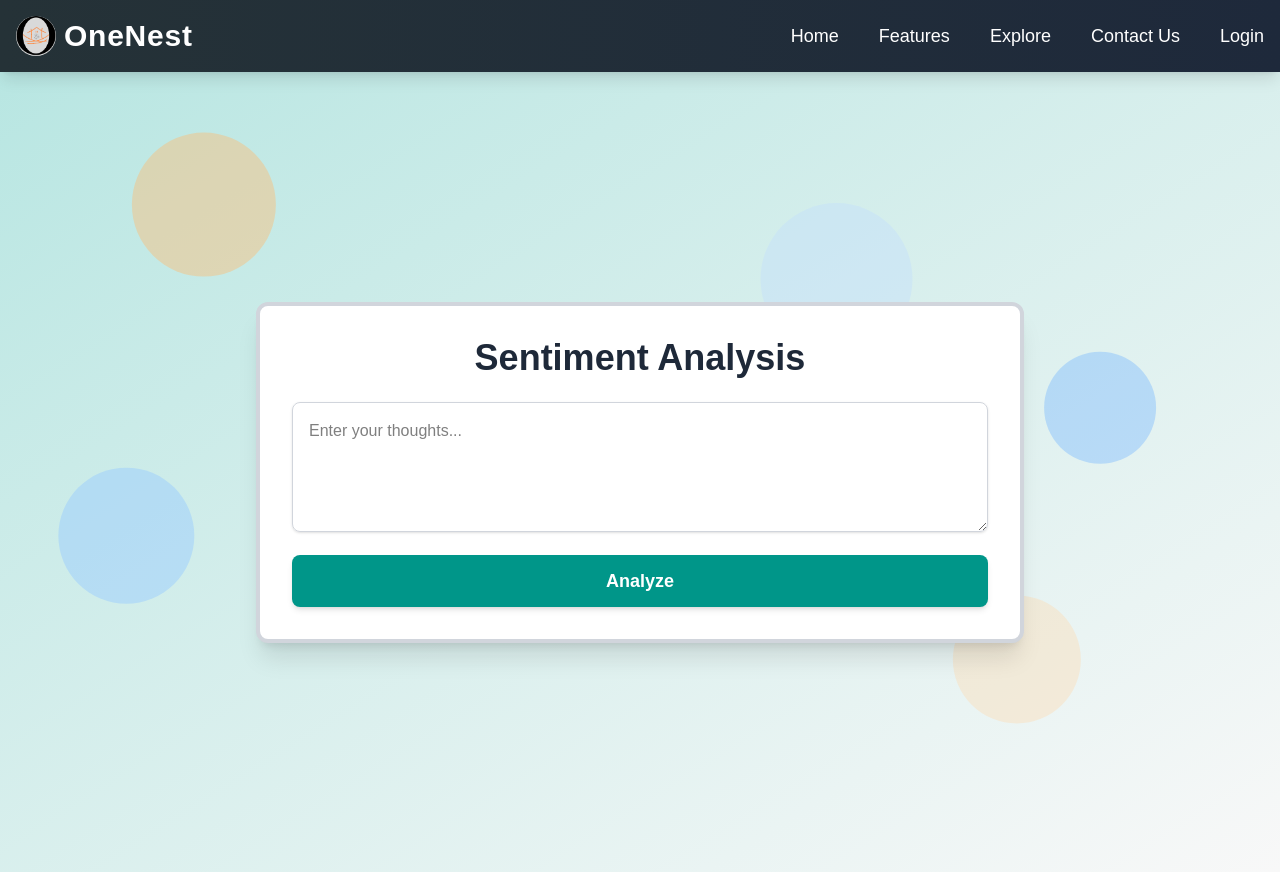
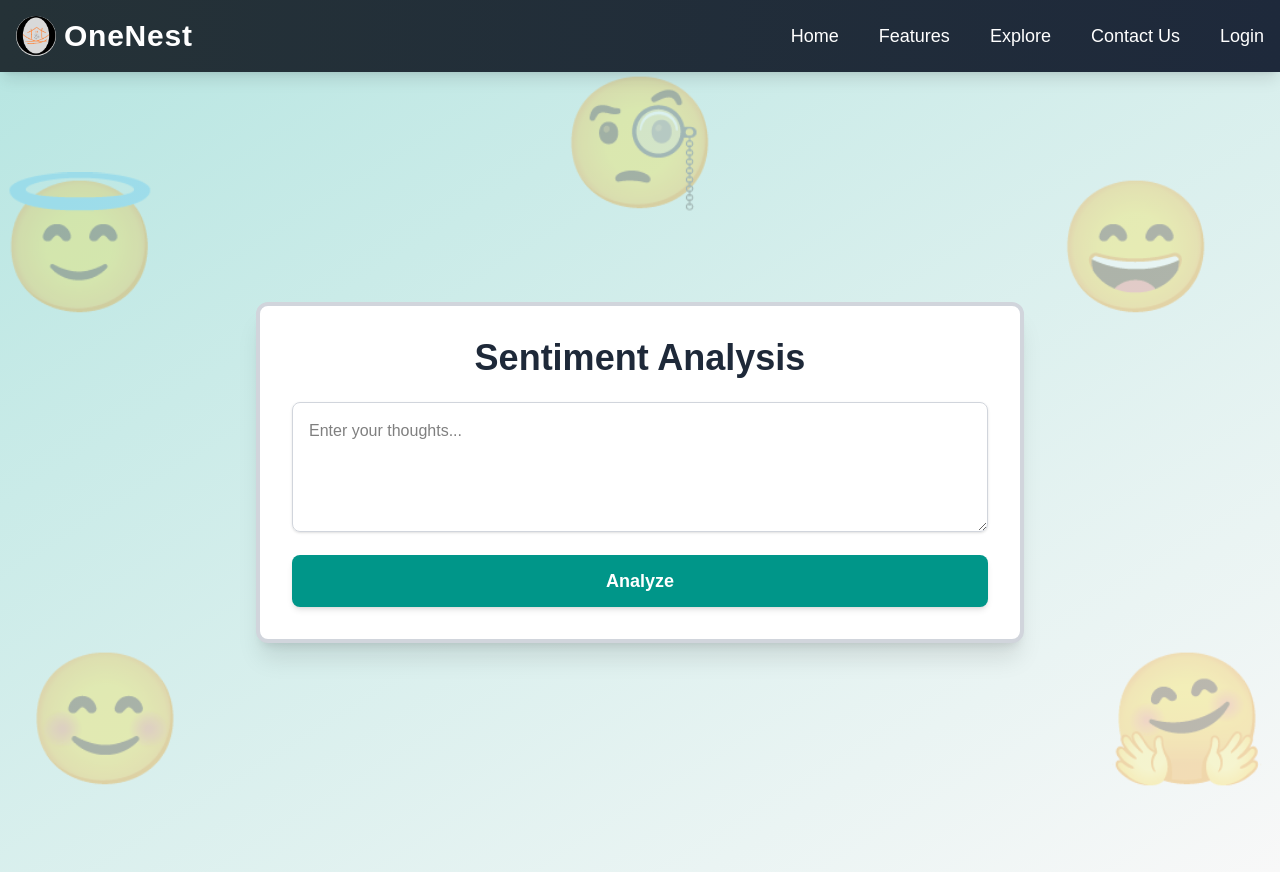
Before and after one commit to arorarish245/OneNest, a Next.js app in the folder frontend/: page /sentiment in a window 1280 px wide. Built offline with nearby package versions, Linux system fonts and the light colour scheme.

Commit message:
Change floating emojis based on sentiment analysis result

```diff
--- a/frontend/src/app/sentiment/page.tsx
+++ b/frontend/src/app/sentiment/page.tsx
@@ -28,11 +28,14 @@ export default function SentimentPage() {
     setAnalysis(null);
 
     try {
-      const response = await fetch("http://localhost:8000/api/sentiment/analyze", {
+      const response = await fetch(
+        "http://localhost:8000/api/sentiment/analyze",
+        {
           method: "POST",
           headers: { "Content-Type": "application/json" },
           body: JSON.stringify({ user_id: "12345", text: inputText }),
-      });
+        }
+      );
 
       if (!response.ok) throw new Error("Failed to analyze sentiment");
 
@@ -55,57 +58,91 @@ export default function SentimentPage() {
     neutral: { emoji: "😐", border: "border-yellow-500" },
   };
 
-  const sentimentData = sentimentStyles[analysis?.sentiment] || { emoji: "🤔", border: "border-gray-400" };
+  const sentimentData = sentimentStyles[analysis?.sentiment] || {
+    emoji: "🤔",
+    border: "border-gray-400",
+  };
+
+
+  const [floatingEmojis, setFloatingEmojis] = useState(["😊", "😄", "🤗", "😇"]); // Default to positive
+
+  useEffect(() => {
+    if (analysis?.sentiment) {
+      if (analysis?.sentiment === "positive") {
+        setFloatingEmojis(["😊", "😄", "🤗", "😇"]);
+      } else if (analysis?.sentiment === "negative") {
+        setFloatingEmojis(["😔", "😢", "😭", "😞"]);
+      } else {
+        setFloatingEmojis(["😐", "🤔", "😶", "🙃"]);
+      }
+    }
+  }, [analysis?.sentiment]); // Runs when sentimentResult updates
+
 
   return (
     <div className="relative min-h-screen flex items-center justify-center bg-gradient-to-br from-[#B8E6E2] to-[#F8F8F8] overflow-hidden">
       {showConfetti && <Confetti width={width} height={height} />}
 
-      {/* Floating Background Elements (Balanced Six Elements) */}
-      <div className="absolute top-0 left-0 w-full h-full overflow-hidden pointer-events-none">
-        {/* Orange Floating Elements */}
-        <motion.div className="absolute w-36 h-36 bg-orange-300 rounded-full opacity-40"
-          animate={{ y: [0, -50, 0], x: [0, 10, 0] }}
-          transition={{ repeat: Infinity, duration: 7, ease: "easeInOut" }}
-          style={{ top: "10%", left: "10%" }}
-        />
-        <motion.div className="absolute w-32 h-32 bg-orange-200 rounded-full opacity-35"
-          animate={{ y: [0, -40, 0], x: [0, -10, 0] }}
-          transition={{ repeat: Infinity, duration: 8, ease: "easeInOut" }}
-          style={{ bottom: "15%", right: "15%" }}
-        />
-        <motion.div className="absolute w-40 h-40 bg-orange-400 rounded-full opacity-30"
-          animate={{ y: [0, -60, 0], x: [0, 15, 0] }}
-          transition={{ repeat: Infinity, duration: 9, ease: "easeInOut" }}
-          style={{ top: "40%", left: "30%" }}
-        />
+      <div className="absolute top-0 left-0 w-full h-full overflow-hidden pointer-events-none z-0">
+        {/* Left Side Emojis */}
+        <motion.div
+          className="absolute text-8xl md:text-9xl opacity-30"
+          style={{ top: "15%" }}
+          animate={{ y: [-10, 10, -10] }}
+          transition={{ repeat: Infinity, duration: 6, ease: "easeInOut" }}
+        >
+          {floatingEmojis[3]}
+        </motion.div>
+        <motion.div
+          className="absolute text-8xl md:text-9xl opacity-30"
+          style={{ bottom: "10%", left: "2%" }}
+          animate={{ y: [-10, 10, -10] }}
+          transition={{ repeat: Infinity, duration: 6, ease: "easeInOut" }}
+        >
+          {floatingEmojis[0]}
+        </motion.div>
 
-        {/* Blue Floating Elements */}
-        <motion.div className="absolute w-34 h-34 bg-blue-300 rounded-full opacity-40"
-          animate={{ y: [0, -50, 0], x: [0, -10, 0] }}
-          transition={{ repeat: Infinity, duration: 7.5, ease: "easeInOut" }}
-          style={{ bottom: "30%", left: "5%" }}
-        />
-        <motion.div className="absolute w-38 h-38 bg-blue-200 rounded-full opacity-35"
-          animate={{ y: [0, -35, 0], x: [0, 20, 0] }}
-          transition={{ repeat: Infinity, duration: 8.5, ease: "easeInOut" }}
-          style={{ top: "20%", right: "30%" }}
-        />
-        <motion.div className="absolute w-28 h-28 bg-blue-400 rounded-full opacity-30"
-          animate={{ y: [0, -40, 0], x: [0, 20, 0] }}
-          transition={{ repeat: Infinity, duration: 6.5, ease: "easeInOut" }}
-          style={{ bottom: "50%", right: "10%" }}
-        />
+        {/* Right Side Emojis */}
+        <motion.div
+          className="absolute text-8xl md:text-9xl opacity-30"
+          style={{ top: "15%", right: "5%" }}
+          animate={{ y: [-10, 10, -10] }}
+          transition={{ repeat: Infinity, duration: 6, ease: "easeInOut" }}
+        >
+          {floatingEmojis[1]}
+        </motion.div>
+        <motion.div
+          className="absolute text-8xl md:text-9xl opacity-30"
+          style={{ bottom: "10%", right: "1%" }}
+          animate={{ y: [-10, 10, -10] }}
+          transition={{ repeat: Infinity, duration: 6, ease: "easeInOut" }}
+        >
+          {floatingEmojis[2]}
+        </motion.div>
+
+        {/* Emoji at the Top Center of Sentiment Box */}
+        <motion.div
+          className="absolute text-8xl md:text-9xl opacity-30 left-1/2 transform -translate-x-1/2"
+          style={{ top: "2%" }}
+          animate={{ y: [-10, 10, -10] }}
+          transition={{ repeat: Infinity, duration: 6, ease: "easeInOut" }}
+        >
+          🧐
+        </motion.div>
       </div>
 
       {/* Main Card */}
       <motion.div
-        className={`max-w-3xl w-full p-8 rounded-xl shadow-xl bg-white relative border-4 ${analysis ? sentimentData.border : "border-gray-300"}`}
+        className={`max-w-3xl w-full p-8 rounded-xl shadow-xl bg-white relative border-4 ${
+          analysis ? sentimentData.border : "border-gray-300"
+        }`}
         initial={{ opacity: 0, scale: 0.9 }}
         animate={{ opacity: 1, scale: 1 }}
         transition={{ duration: 0.6, ease: "easeOut" }}
       >
-        <h1 className="text-4xl font-bold text-gray-800 mb-6 text-center">Sentiment Analysis</h1>
+        <h1 className="text-4xl font-bold text-gray-800 mb-6 text-center">
+          Sentiment Analysis
+        </h1>
 
         <textarea
           className="w-full border border-gray-300 rounded-lg p-4 text-black font-medium shadow-sm focus:outline-none focus:ring-2 focus:ring-teal-500"
@@ -134,21 +171,27 @@ export default function SentimentPage() {
             animate={{ opacity: 1, scale: 1 }}
             transition={{ duration: 0.4 }}
           >
-            <h2 className="text-2xl font-semibold text-gray-900 mb-3">Results:</h2>
+            <h2 className="text-2xl font-semibold text-gray-900 mb-3">
+              Results:
+            </h2>
 
             <p className="text-lg font-medium text-gray-800">
               <strong>Sentiment:</strong>
-              <span className={`px-3 py-1 rounded-md ml-2 ${sentimentData.border} border-2`}>
+              <span
+                className={`px-3 py-1 rounded-md ml-2 ${sentimentData.border} border-2`}
+              >
                 {sentimentData.emoji} {analysis.sentiment}
               </span>
             </p>
 
             <p className="text-lg text-gray-800">
-              <strong>Emotion:</strong> <span className="text-blue-700">{analysis.emotion}</span>
+              <strong>Emotion:</strong>{" "}
+              <span className="text-blue-700">{analysis.emotion}</span>
             </p>
 
             <p className="text-lg text-gray-800">
-              <strong>Confidence:</strong> {Math.round(analysis.confidence * 100)}%
+              <strong>Confidence:</strong>{" "}
+              {Math.round(analysis.confidence * 100)}%
             </p>
 
             {analysis.coping_tip && (
@@ -159,22 +202,26 @@ export default function SentimentPage() {
 
             {analysis.emergency_support && (
               <div className="mt-4 p-4 bg-red-200 text-red-900 rounded-lg shadow">
-    <strong>Emergency Support:</strong> {analysis.emergency_support.message}
-
+                <strong>Emergency Support:</strong>{" "}
+                {analysis.emergency_support.message}
                 {/* Emergency Resources List */}
-    {analysis.emergency_support.resources && analysis.emergency_support.resources.length > 0 && (
+                {analysis.emergency_support.resources &&
+                  analysis.emergency_support.resources.length > 0 && (
                     <ul className="mt-2 list-disc list-inside">
-        {analysis.emergency_support.resources.map((res: { name: string; contact: string }, index: number) => (
+                      {analysis.emergency_support.resources.map(
+                        (
+                          res: { name: string; contact: string },
+                          index: number
+                        ) => (
                           <li key={index} className="text-sm">
                             <strong>{res.name}:</strong> {res.contact}
                           </li>
-        ))}
+                        )
+                      )}
                     </ul>
                   )}
               </div>
             )}
-
-
           </motion.div>
         )}
       </motion.div>
```
Lines whose indentation alone changed are shown as unchanged.
